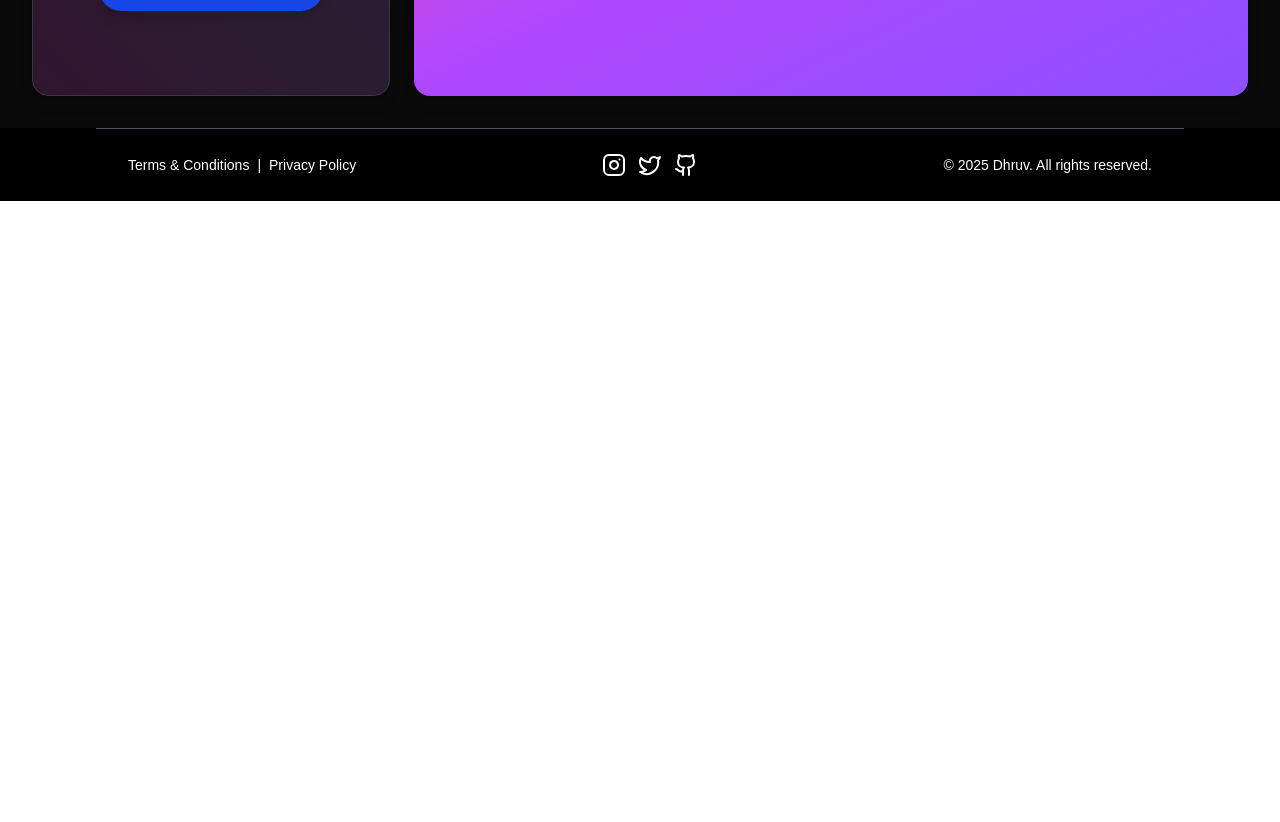
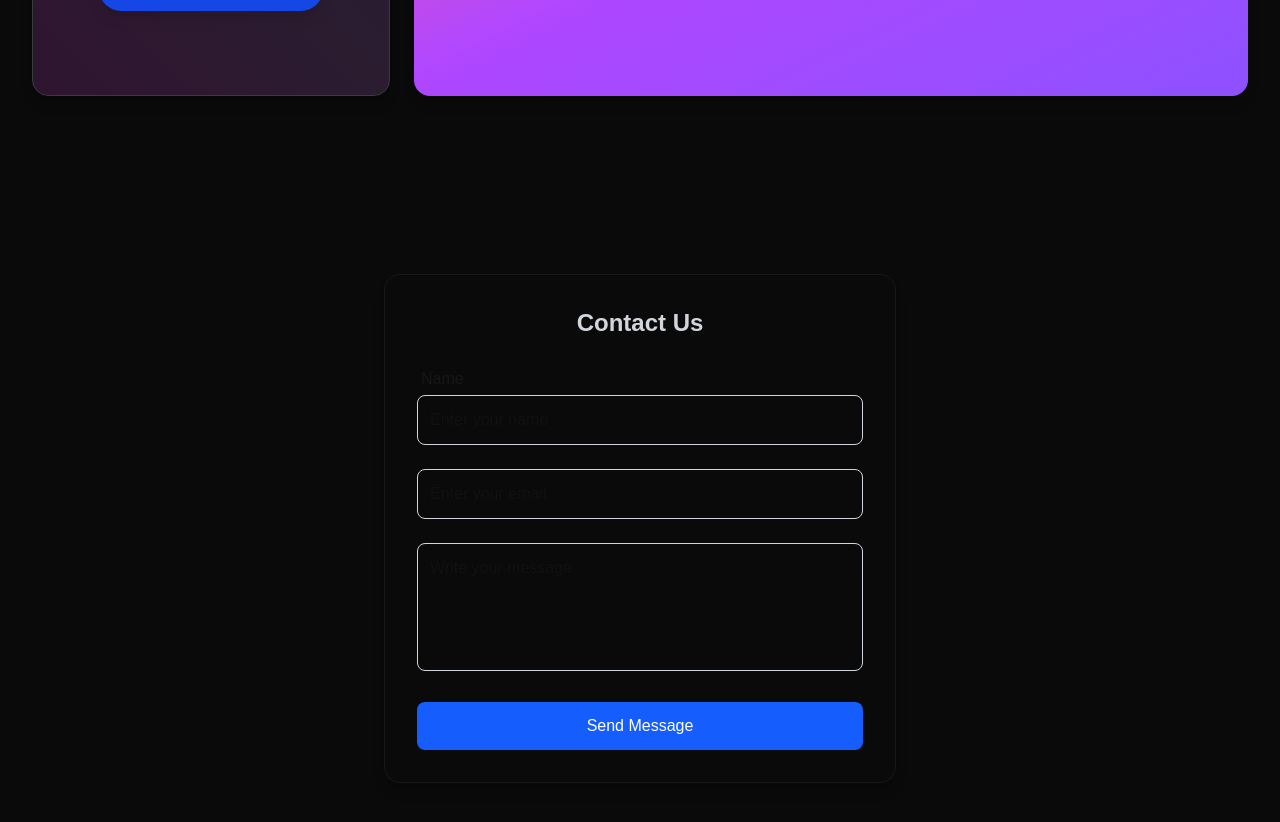
Before and after one commit to kapilsingh09/foliohub, a Next.js app: page / in a window 1280 px wide. Shown: the part 1960-2782 px from the top of the page. Before the commit the page ends 2161 px from the top, so only its background shows below. Built offline with nearby package versions, Linux system fonts and the light colour scheme.

Commit message:
contact page

```diff
--- a/package.json
+++ b/package.json
@@ -17,6 +17,7 @@
     "next": "15.5.1",
     "react": "19.1.0",
     "react-dom": "19.1.0",
+    "resend": "^6.0.2",
     "tailwind-merge": "^3.3.1"
   },
   "devDependencies": {
--- /dev/null
+++ b/src/app/api/send/route.tsx
@@ -0,0 +1,26 @@
+import { NextResponse } from "next/server";
+import { Resend } from "resend";
+
+const resend = new Resend(process.env.RESEND_API_KEY);
+
+export async function POST(req: Request) {
+  try {
+    const { name, email, message } = await req.json();
+
+    resend.emails.send({
+        from: 'onboarding@resend.dev',
+        to: 'temprary526@gmail.com',
+        subject: 'Hello World',
+        html: `<p>Hey there <strong>first email</strong>!</p>
+        <P>${name} </p>
+        <P>${email} </p>
+        <P>${message} </p>
+        `
+      });
+
+
+    return NextResponse.json({ success: true });
+  } catch (error) {
+    return NextResponse.json({ success: false, error });
+  }
+}
--- /dev/null
+++ b/src/app/componentes/ContactForm.tsx
@@ -0,0 +1,71 @@
+"use client";
+
+import React, { useState } from "react";
+
+const ContactForm = () => {
+  const [name, setName] = useState("");
+  const [email, setEmail] = useState("");
+  const [message, setMessage] = useState("");
+
+  const handleForm = (event: React.FormEvent<HTMLFormElement>) => {
+    event.preventDefault();
+
+    console.log({ name, email, message });
+  };
+
+  return (
+    <div className="flex items-center justify-center min-h-screen  p-6">
+      <form
+        onSubmit={handleForm}
+        className="w-full max-w-lg border  rounded-2xl shadow-lg p-8 space-y-6"
+      >
+        <h2 className="text-2xl font-semibold text-gray-300 text-center">
+          Contact Us
+        </h2>
+
+        {/* Name */}
+        <div>
+
+        <h2 className="p-1">Name</h2>
+        <input
+          value={name}
+          onChange={(e) => setName(e.target.value)}
+          className="w-full border border-gray-300 rounded-lg p-3 focus:outline-none focus:ring-2 focus:ring-blue-500"
+          placeholder="Enter your name"
+          type="text"
+          required
+        />
+        </div>
+
+        {/* Email */}
+        <input
+          value={email}
+          onChange={(e) => setEmail(e.target.value)}
+          className="w-full border border-gray-300 rounded-lg p-3 focus:outline-none focus:ring-2 focus:ring-blue-500"
+          placeholder="Enter your email"
+          type="email"
+          required
+        />
+
+        {/* Message */}
+        <textarea
+          value={message}
+          onChange={(e) => setMessage(e.target.value)}
+          className="w-full border border-gray-300 rounded-lg p-3 h-32 resize-none focus:outline-none focus:ring-2 focus:ring-blue-500"
+          placeholder="Write your message"
+          required
+        ></textarea>
+
+        {/* Button */}
+        <button
+          type="submit"
+          className="w-full bg-blue-600 text-white font-medium py-3 rounded-lg hover:bg-blue-700 transition duration-200"
+        >
+          Send Message
+        </button>
+      </form>
+    </div>
+  );
+};
+
+export default ContactForm;
--- a/src/app/componentes/HeroScroll.jsx
+++ /dev/null
@@ -1,67 +0,0 @@
-"use client";
-import React from "react";
-import { ContainerScroll } from "./ui/container-scroll-animation";
-
-const HeroScroll = () => {
-  return (
-    <div className="flex overflow-hidden">
-      <div className="left w-1/2">
-        {/* You can add content here for the left side if needed */}
-      </div>
-      <div className="right w-1/2">
-        <ContainerScroll
-          titleComponent={
-            <>
-              <h1 className="text-4xl font-semibold text-black dark:text-white">
-                Unleash the power of <br />
-                <span className="text-4xl md:text-[6rem] font-bold mt-1 leading-none">
-                  Editing
-                </span>
-              </h1>
-            </>
-          }
-        >
-          <video
-            src="/car-3.mp4"
-            alt="hero"
-            height="full"
-            width="full"
-            className="mx-auto rounded-2xl object-cover h-full object-left-top"
-            draggable={false}
-            autoPlay
-            muted
-            loop
-            playsInline
-          />
-        </ContainerScroll>
-      </div>
-
-      {/* <div className="max-w-md mx-auto h-[50vh] mt-10 bg-gradient-to-br from-blue-900 via-blue-700 to-blue-500 rounded-3xl shadow-2xl p-8 flex flex-col items-center gap-6 border border-blue-300/20">
-        <h1 className="text-3xl md:text-4xl font-extrabold text-white tracking-wide drop-shadow-lg mb-2">
-          AZUL
-        </h1>
-        <p className="text-base md:text-lg text-blue-100 text-center mb-4">
-          Tricked-out rides, glow-up mods, and your edit fam. Squad up. Level up. Let’s ride.
-        </p>
-        <div className="w-full rounded-xl overflow-hidden shadow-lg mb-4">
-          <video
-            src="/feature-4.mp4"
-            className="w-full h-48 md:h-64 object-cover"
-            loop
-            autoPlay
-            muted
-            playsInline
-          />
-        </div>
-        <button
-          className="px-6 py-2 rounded-full bg-gradient-to-r from-blue-400 via-blue-600 to-blue-800 text-white font-semibold shadow-md hover:scale-105 transition-transform duration-200 cursor-not-allowed opacity-80"
-          disabled
-        >
-          COMING SOON
-        </button>
-      </div> */}
-    </div>
-  );
-};
-
-export default HeroScroll;
--- a/src/app/layout.tsx
+++ b/src/app/layout.tsx
@@ -1,7 +1,7 @@
 import type { Metadata } from "next";
 import { Geist, Geist_Mono } from "next/font/google";
 import "./globals.css";
-import Navbar from "./componentes/Navbar";
+import Navbar from "./componentes/Navbar/Navbar";
 import Footer from "./componentes/Footer/Footer";
 
 const geistSans = Geist({
--- a/src/app/page.tsx
+++ b/src/app/page.tsx
@@ -1,22 +1,15 @@
 import HeroSection from "@/app/componentes/HeroSection"
-// import FeaturedSection from "./componentes/FeaturedSection";
-import Griddd from './componentes/girddd'
-// import HeroScroll from './componentes/HeroScroll'
-import GridLayout from './componentes/LayoutGrid'
 import SixDivLayout from "./componentes/SixDivLayout";
+import ContactForm from "./componentes/ContactForm";
 
 export default function Home() {
   return (
     <main className="bg-black/[0.96] min-h-screen antialiased bg-grid-white/[0.02]"  >
       <HeroSection />
-      {/* <GridLayout />   */}
       <SixDivLayout />
-{/* <HeroScroll /> */}
-      {/* <FeaturedSection /> */}
-      {/* <WhyChooseUs /> */}
 
       {/* <Griddd /> */}
-
+<ContactForm />
     </main>
   );
 }
```
Also changed, not shown: src/app/componentes/Navbar/Navbar.tsx (renamed from src/app/componentes/Navbar.tsx), 1 other file (tests, documents, lock files or other folders).
